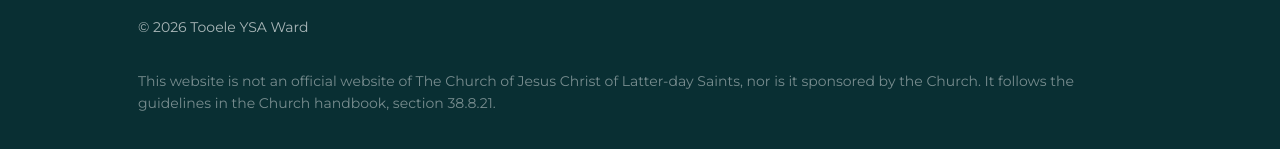
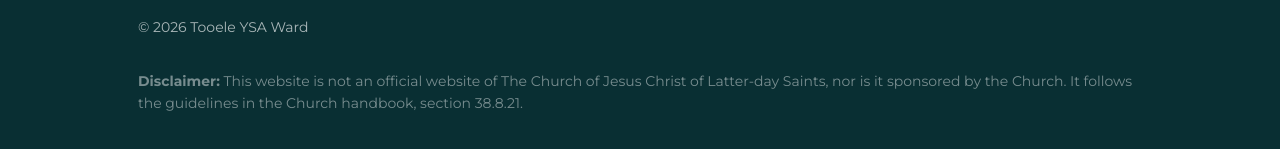
Before and after one commit to toddjudd/tooele-ysa, a Next.js app: page / in a window 1280 px wide. Shown: the part 2038-2187 px from the top of the page. Built offline with nearby package versions, Linux system fonts and the light colour scheme; no server answers.

Commit message:
style: add bold formatting to disclaimer in footer component

```diff
--- a/components/footer.tsx
+++ b/components/footer.tsx
@@ -32,9 +32,10 @@
           © {currentYear} Tooele YSA Ward
         </p>
         <p className='text-body-sm text-white/45'>
-          This website is not an official website of The Church of Jesus Christ
-          of Latter-day Saints, nor is it sponsored by the Church. It follows
-          the guidelines in the Church handbook, section 38.8.21.
+          <b>Disclaimer:</b> This website is not an official website of The
+          Church of Jesus Christ of Latter-day Saints, nor is it sponsored by
+          the Church. It follows the guidelines in the Church handbook, section
+          38.8.21.
         </p>
       </div>
     </footer>
```
